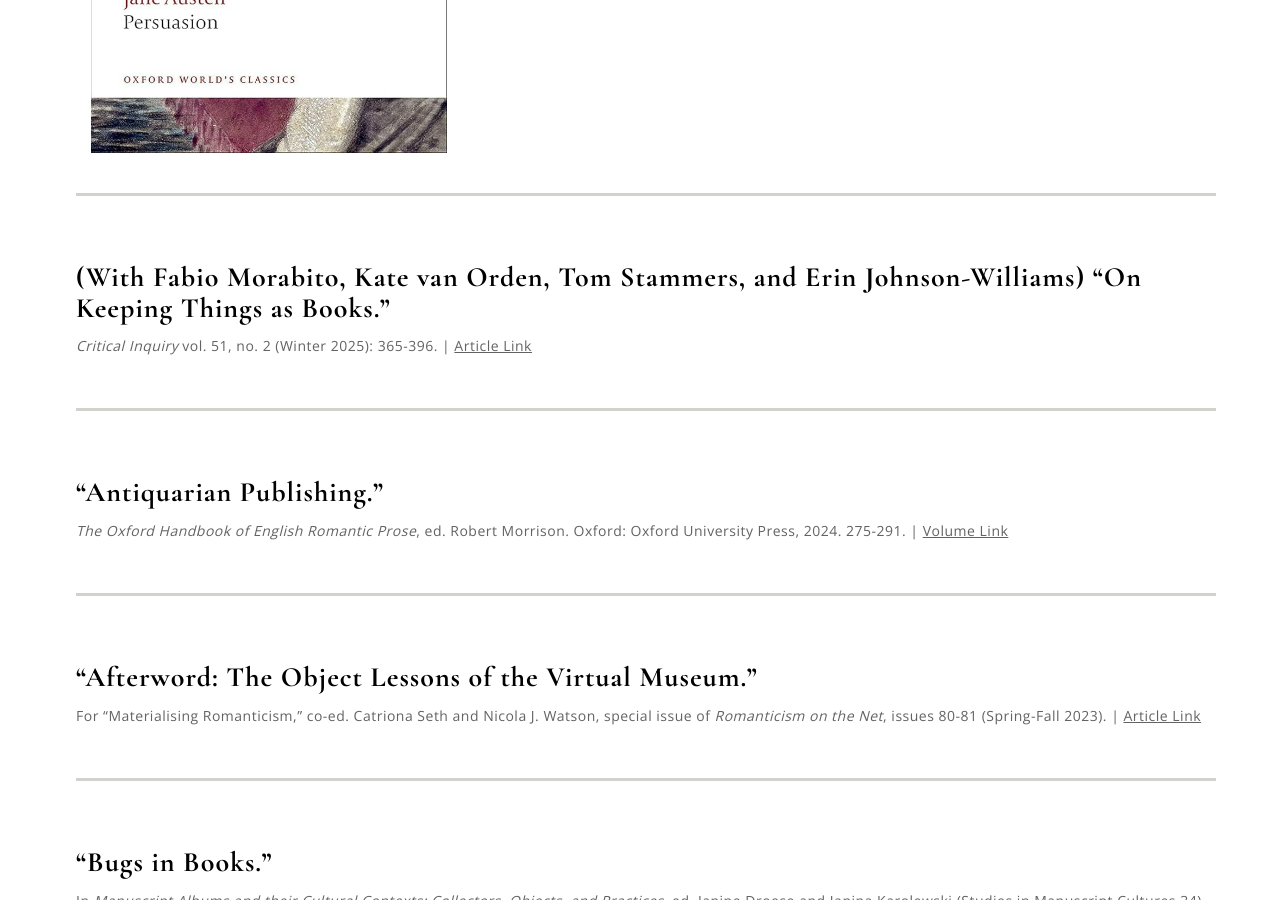
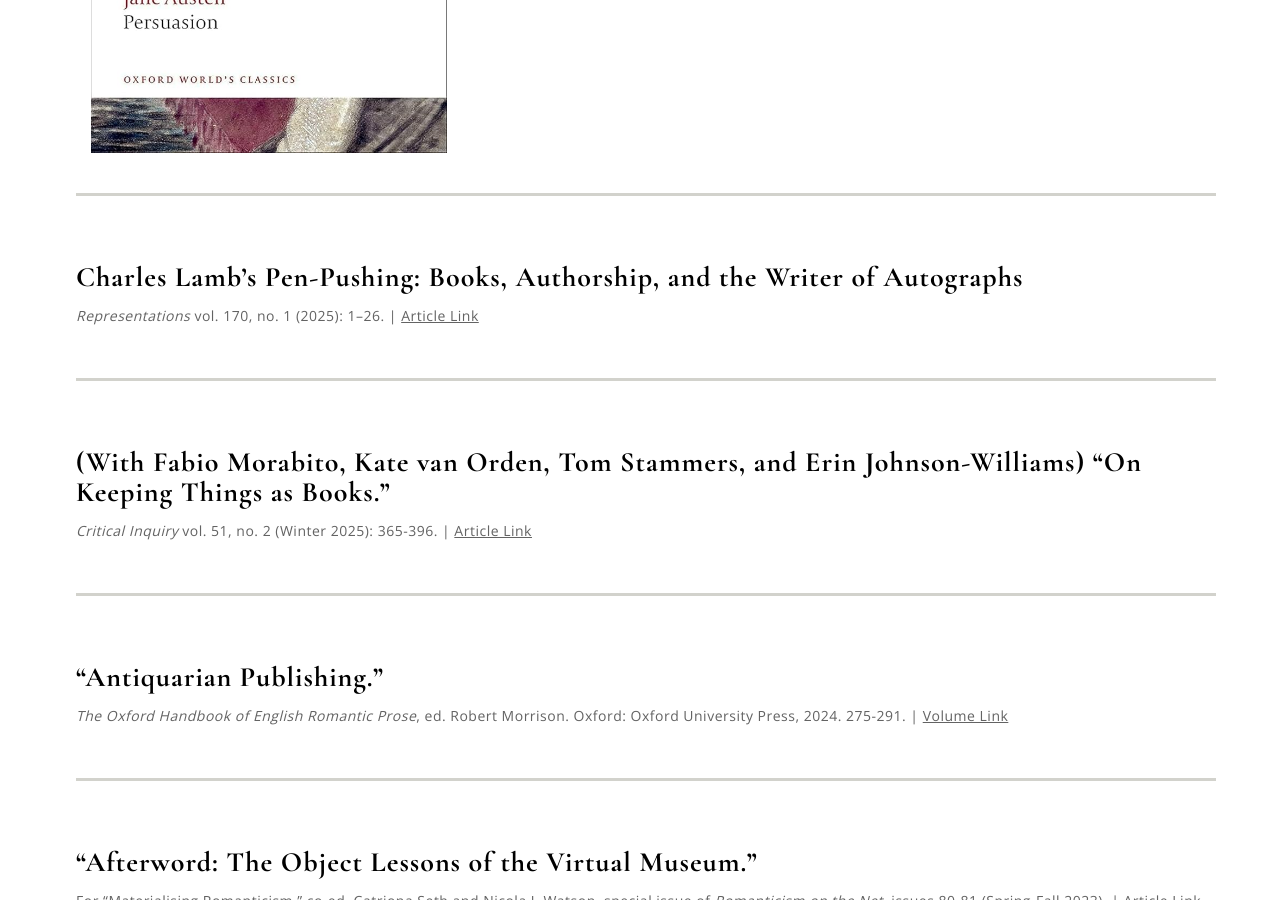
Before and after one commit to ceyingst/DLSite, a Jekyll site: the page built from work.html, in a window 1280 px wide and 900 px high, scrolled down 9514 px. Built offline with Jekyll 4.4.1, drawn with Linux system fonts in a browser that asks for light colours; nearby versions of some CDN libraries; some web fonts are replaced.

Commit message:
Update articles.yml
adding may 2025 new publications

```diff
--- a/_data/articles.yml
+++ b/_data/articles.yml
@@ -1,4 +1,7 @@
-
+- name: "Charles Lamb’s Pen-Pushing: Books, Authorship, and the Writer of Autographs"
+  publisher: "<em>Representations</em> vol. 170, no. 1 (2025): 1–26."
+  url: https://online.ucpress.edu/representations/article-abstract/170/1/1/210546/Charles-Lamb-s-Pen-PushingBooks-Authorship-and-the?redirectedFrom=fulltext
+  urlname: Article Link
 - name: (With Fabio Morabito, Kate van Orden, Tom Stammers, and Erin Johnson-Williams) <q>On Keeping Things as Books.</q>
   publisher: "<em>Critical Inquiry</em> vol. 51, no. 2 (Winter 2025): 365-396."
   url: https://www.journals.uchicago.edu/doi/abs/10.1086/732926
```
